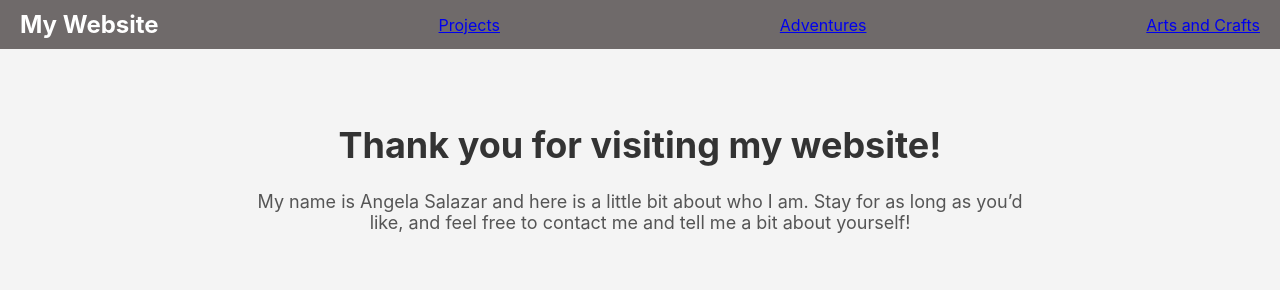
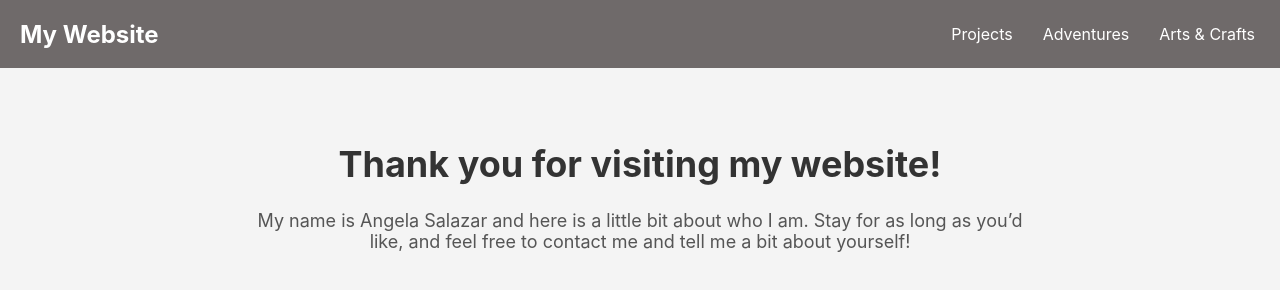
Before and after one commit to chinchillagarry/chinchillagarry.github.io, a website: page mypage.html in a window 1280 px wide. Drawn offline with Linux system fonts and the light colour scheme.

Commit message:
final navbar 2

```diff
--- a/mypage.html
+++ b/mypage.html
@@ -10,11 +10,14 @@
 <body>
   <!-- Navbar with Website Name (Link to Homepage) -->
   <div class="navbar">
-      <a href="/" class="logo">My Website</a>
-      <a href="/baking.html">Projects</a>
-      <a href="/travel.html">Adventures</a>
-      <a href="/art.html">Arts and Crafts</a>
+    <a href="/" class="logo">My Website</a>
+    <div class="nav-links">
+      <a href="baking.html">Projects</a>
+      <a href="travel.html">Adventures</a>
+      <a href="art.html">Arts & Crafts</a>
+    </div>
   </div>
+
 
 
   <div class="about-me">
```
